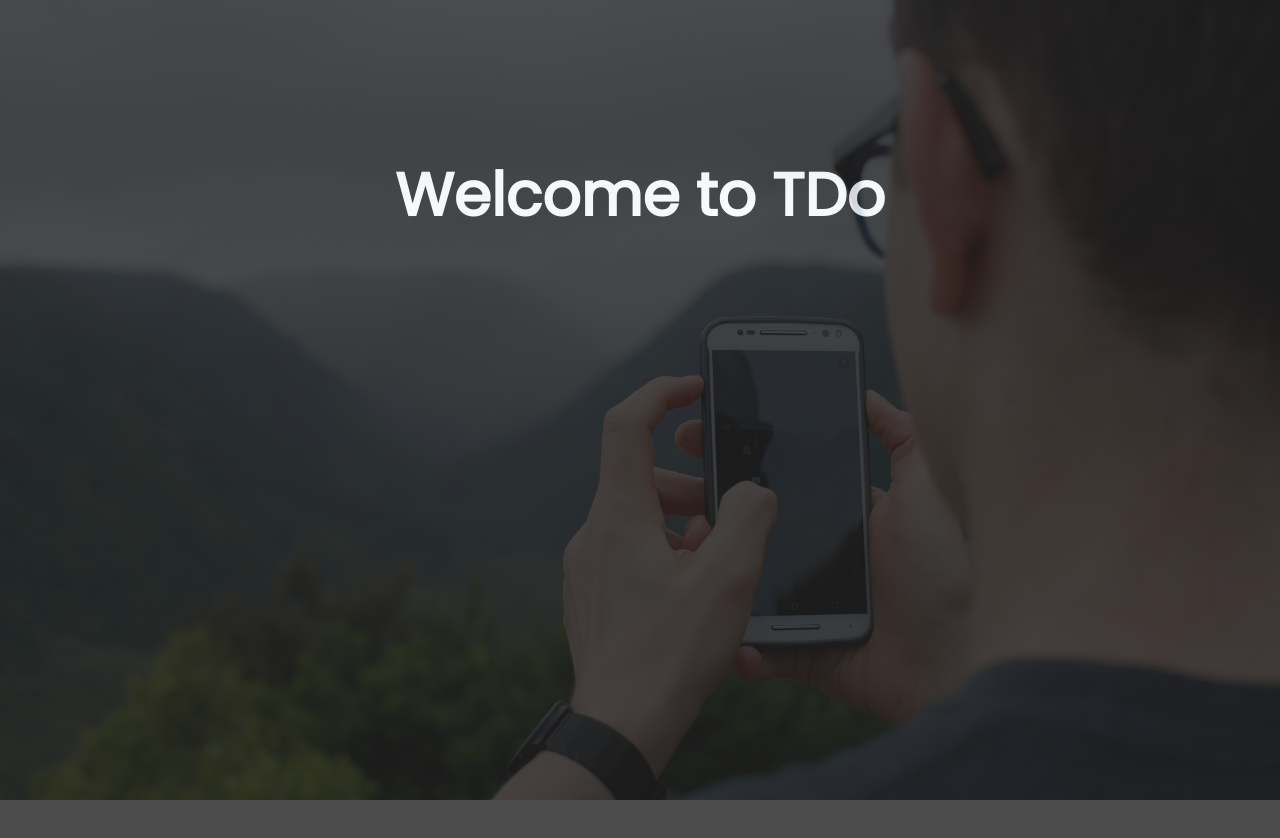
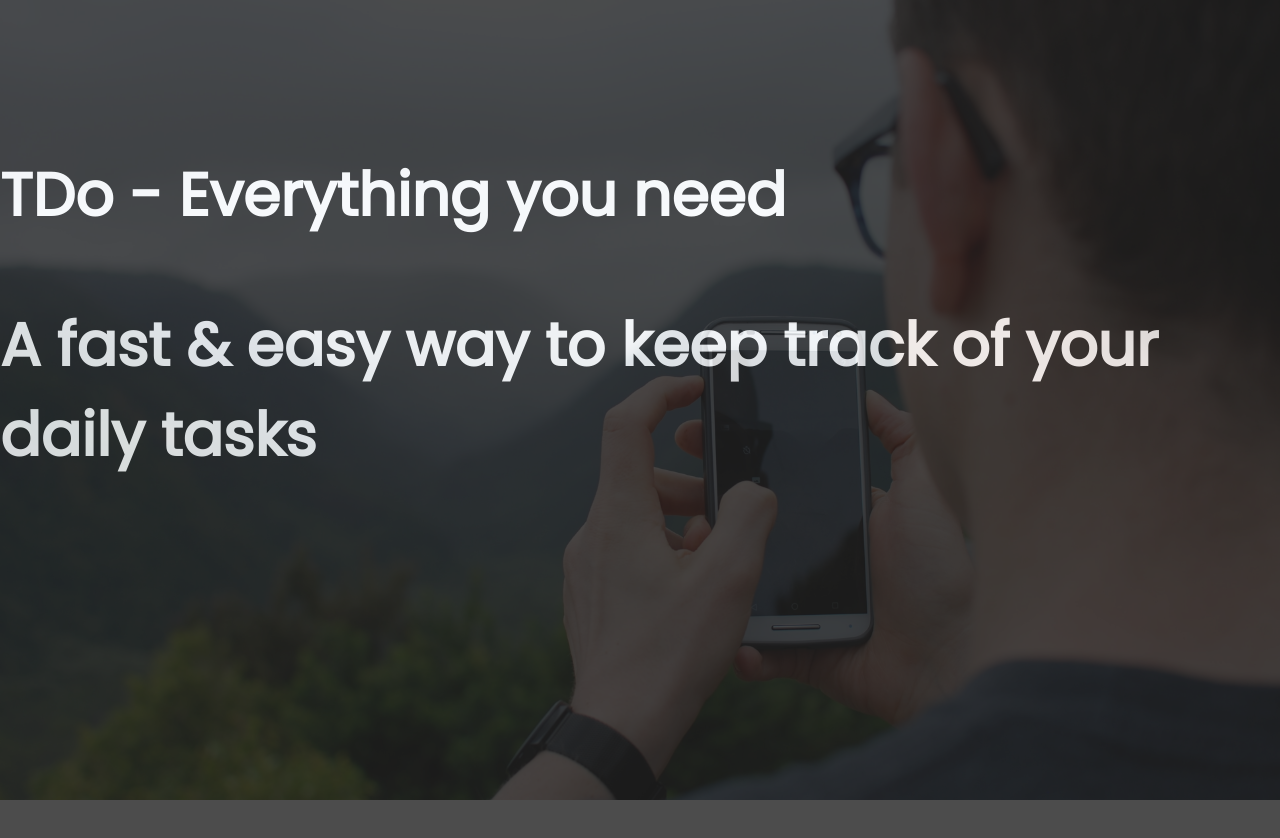
Before and after one commit to msaaddev/TDo, a React (Create React App) app: page / in a window 1280 px wide. Shown: the top 838 px of the page. Built offline with nearby package versions, Linux system fonts and the light colour scheme.

Commit message:
📦NEW: text

```diff
--- a/src/components/home/home.jsx
+++ b/src/components/home/home.jsx
@@ -3,12 +3,18 @@ import './reset.css';
 import './home.css';
 
 class Home extends Component {
-	state = {};
+	state = {
+		title: 'TDo - Everything you need',
+		description: 'A fast & easy way to keep track of your daily tasks'
+	};
 	render() {
 		return (
 			<div className="main_container">
 				<div className="overlay">
-					<h1 id="welcome_title">Welcome to TDo</h1>
+					<h1 id="welcome_title">
+						{this.state.title}
+						<p> {this.state.description}</p>
+					</h1>
 				</div>
 			</div>
 		);
```
